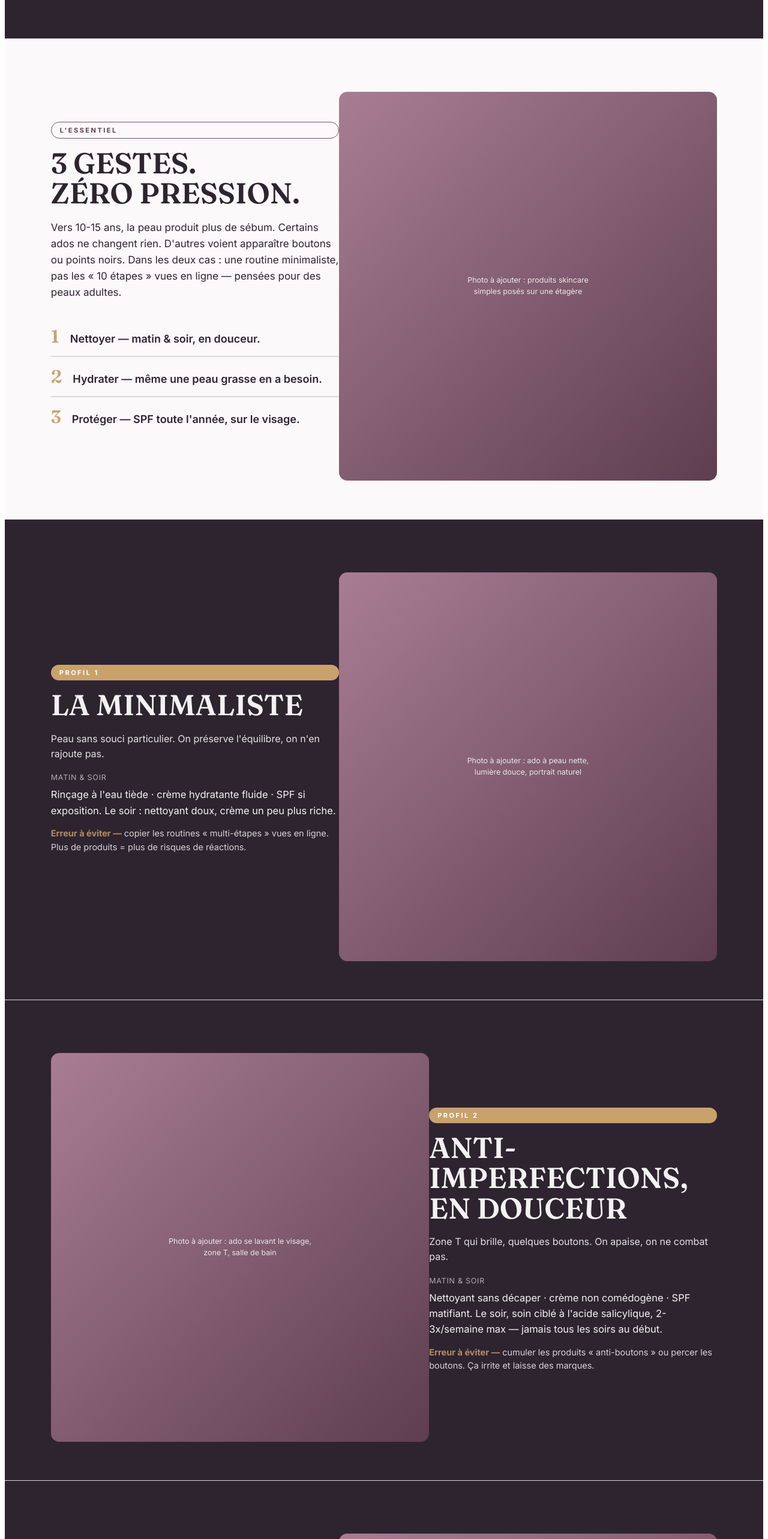
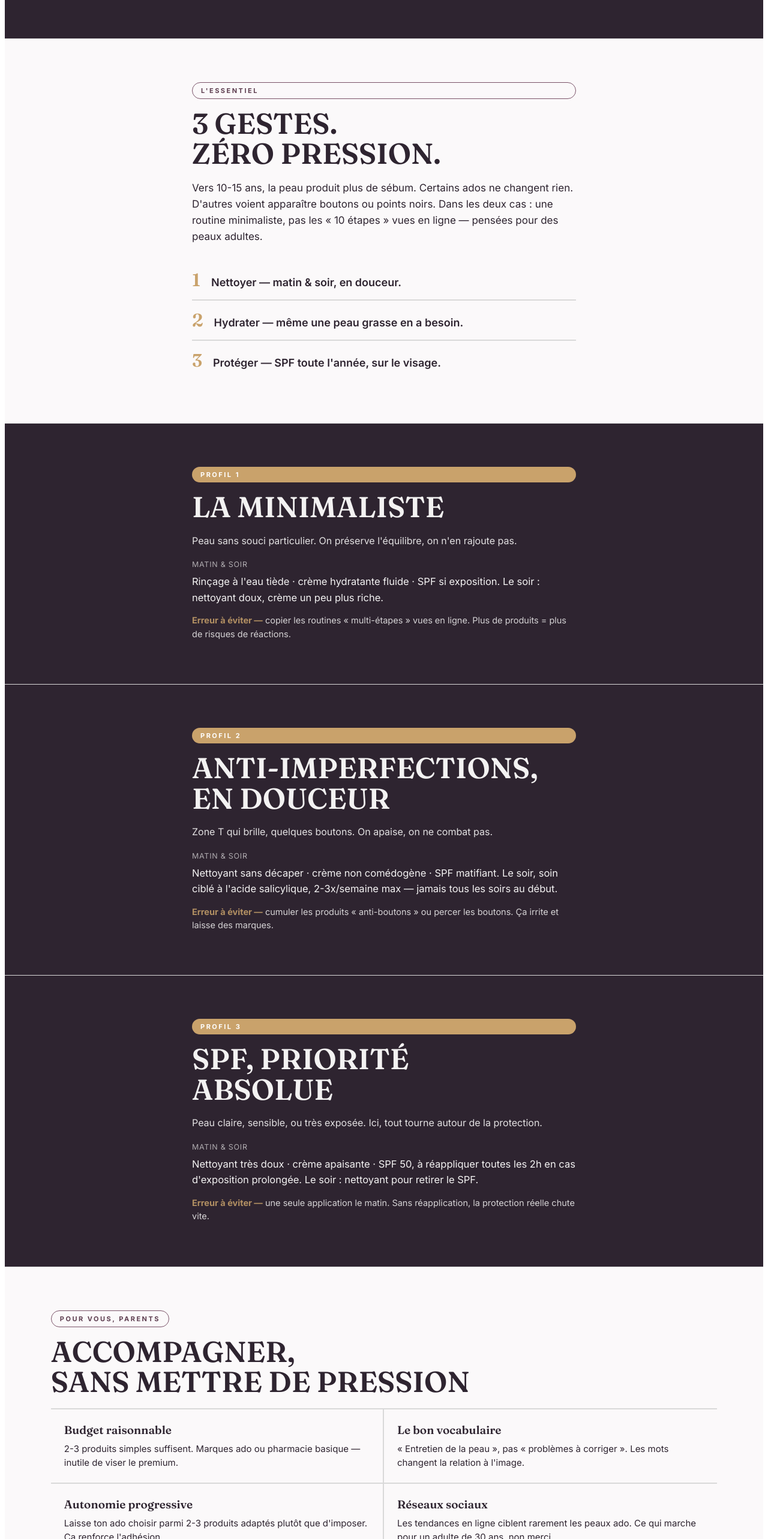
Before and after one commit to neybrasmagazine/neybras-family, a website: page guide-routine-skincare-ado.html in a window 1280 px wide. Shown: the part 954-3519 px from the top of the page at 60% size. Drawn offline with Linux system fonts and the light colour scheme.

Commit message:
Guide et quiz skincare : sans photos provisoires ni mention PDF
- Guide : les 4 blocs « Photo a ajouter » sont retires ; les sections
  concernees sont recentrees (classe gd-sans-photo, colonne de 640 px,
  sans hauteur plein ecran).
- Quiz : « Guide PDF » devient « Guide Complet » (titre, og:title),
  accroche et bouton du formulaire alignes sur le guide affiche a
  l'ecran ; la phrase de consentement ne promet plus d'envoi du guide.

Co-Authored-By: Claude Opus 5 <noreply@anthropic.com>

```diff
--- a/guide-routine-skincare-ado.html
+++ b/guide-routine-skincare-ado.html
@@ -115,6 +115,8 @@
             max-width: 240px; line-height:1.5;
           }
 
+          #nf-guide section.gd-sec.gd-sans-photo{ min-height:auto; justify-content:center; padding-top:72px; padding-bottom:72px; }
+          #nf-guide .gd-sans-photo .gd-col-narrow{ max-width:640px; }
           #nf-guide .gd-steps{ display:flex; flex-direction:column; }
           #nf-guide .gd-step{
             display:flex; align-items:baseline; gap: 18px;
@@ -190,7 +192,7 @@
       <div class="gd-hr"></div>
 
       <!-- ESSENTIEL -->
-      <section class="gd-sec">
+      <section class="gd-sec gd-sans-photo">
         <div class="gd-col gd-col-narrow">
           <span class="gd-tag gd-tag-outline">L'essentiel</span>
           <h2 class="gd-h2" style="margin-top:16px;">3 gestes.<br>Zéro pression.</h2>
@@ -201,15 +203,12 @@
             <div class="gd-step"><span class="gd-step-num">3</span><span class="gd-step-txt">Protéger — SPF toute l'année, sur le visage.</span></div>
           </div>
         </div>
-        <div class="gd-imgbox gd-placeholder" style="margin-top:24px;">
-          <span>Photo à ajouter : produits skincare simples posés sur une étagère</span>
-        </div>
       </section>
 
       <div class="gd-hr"></div>
 
       <!-- PROFIL 1 -->
-      <section class="gd-sec gd-dark">
+      <section class="gd-sec gd-sans-photo gd-dark">
         <div class="gd-col gd-col-narrow">
           <span class="gd-tag gd-tag-accent">Profil 1</span>
           <h2 class="gd-h2" style="margin-top:16px;">La minimaliste</h2>
@@ -218,18 +217,12 @@
           <p class="gd-body" style="font-size:16.5px;">Rinçage à l'eau tiède · crème hydratante fluide · SPF si exposition. Le soir : nettoyant doux, crème un peu plus riche.</p>
           <p class="gd-warn"><strong>Erreur à éviter —</strong> copier les routines « multi-étapes » vues en ligne. Plus de produits = plus de risques de réactions.</p>
         </div>
-        <div class="gd-imgbox gd-placeholder" style="margin-top:24px;">
-          <span>Photo à ajouter : ado à peau nette, lumière douce, portrait naturel</span>
-        </div>
       </section>
 
       <div class="gd-hr"></div>
 
       <!-- PROFIL 2 -->
-      <section class="gd-sec gd-dark">
-        <div class="gd-imgbox gd-placeholder" style="margin-top:24px; order:1;">
-          <span>Photo à ajouter : ado se lavant le visage, zone T, salle de bain</span>
-        </div>
+      <section class="gd-sec gd-sans-photo gd-dark">
         <div class="gd-col gd-col-narrow" style="order:2;">
           <span class="gd-tag gd-tag-accent">Profil 2</span>
           <h2 class="gd-h2" style="margin-top:16px;">Anti-imperfections,<br>en douceur</h2>
@@ -243,7 +236,7 @@
       <div class="gd-hr"></div>
 
       <!-- PROFIL 3 -->
-      <section class="gd-sec gd-dark">
+      <section class="gd-sec gd-sans-photo gd-dark">
         <div class="gd-col gd-col-narrow">
           <span class="gd-tag gd-tag-accent">Profil 3</span>
           <h2 class="gd-h2" style="margin-top:16px;">SPF, priorité<br>absolue</h2>
@@ -251,9 +244,6 @@
           <p class="gd-meta">Matin & soir</p>
           <p class="gd-body" style="font-size:16.5px;">Nettoyant très doux · crème apaisante · SPF 50, à réappliquer toutes les 2h en cas d'exposition prolongée. Le soir : nettoyant pour retirer le SPF.</p>
           <p class="gd-warn"><strong>Erreur à éviter —</strong> une seule application le matin. Sans réapplication, la protection réelle chute vite.</p>
-        </div>
-        <div class="gd-imgbox gd-placeholder" style="margin-top:24px;">
-          <span>Photo à ajouter : ado en extérieur au soleil, sport ou plage</span>
         </div>
       </section>
 
```
Also changed, not shown: quiz-routine-skincare-ado.html (+5 -5 lines).
